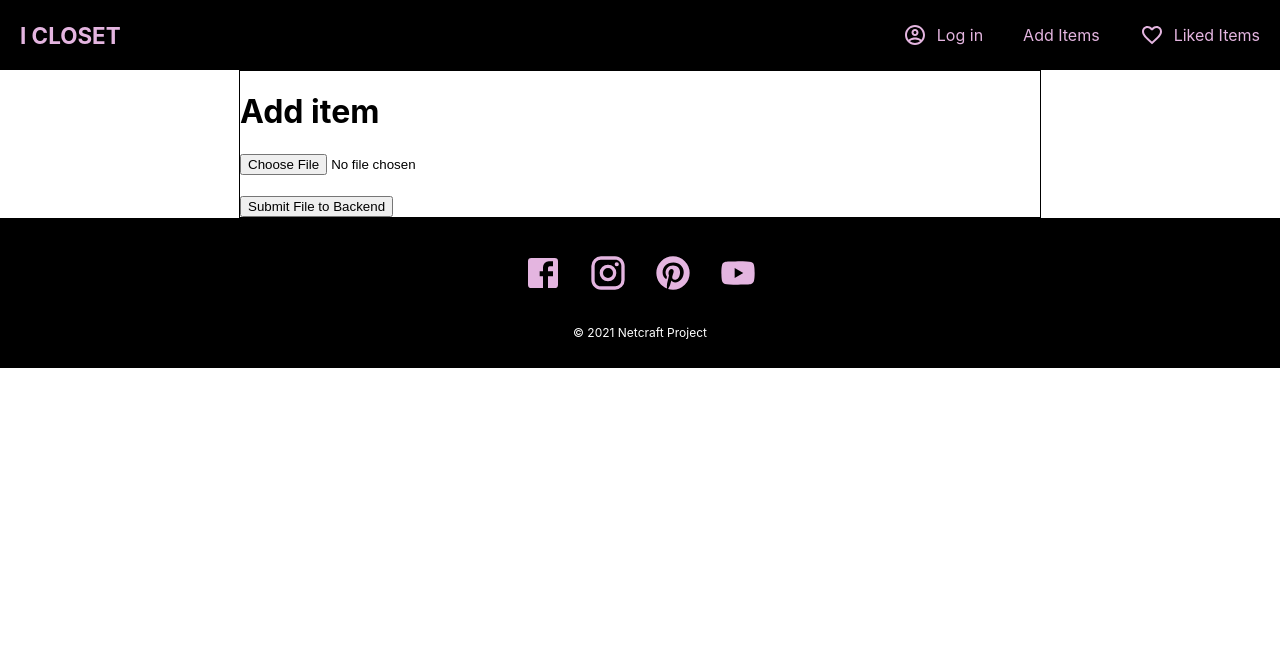
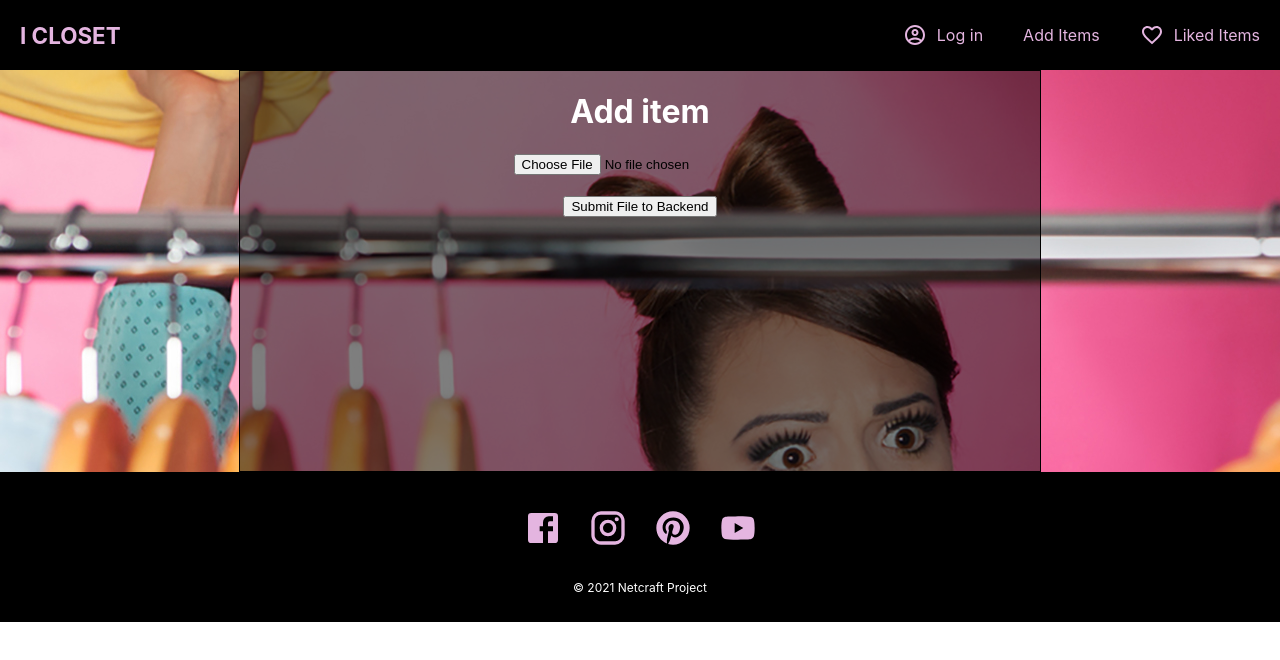
Before and after one commit to AnnaFridman2512/Icloset, a React (Create React App) app in the folder react-app/: page /addItems in a window 1280 px wide. Shown: the top 660 px of the page. Built offline with nearby package versions, Linux system fonts and the light colour scheme.

Commit message:
Cod to show where the MainComponent should be rendered added

```diff
--- a/react-app/src/components/AddtIems/AddItems.css
+++ b/react-app/src/components/AddtIems/AddItems.css
@@ -1,4 +1,9 @@
-.add-items {
+.add-items{
+    width: 100%;
+    height: 100%;
+    background-image:url(../../Helpers/CarouselImage/1.jpg);
+}
+.container {
     margin: 0 auto;
     width: 800px;
     display: flex;
--- a/react-app/src/components/AddtIems/AddItems.js
+++ b/react-app/src/components/AddtIems/AddItems.js
@@ -35,6 +35,7 @@ export default function AddItems(){
     return (
 
       <div className="add-items">
+        <div className="container">
       <h1>Add item</h1>
       <form onSubmit={onSubmitHandler}>
         <input type="file" onChange={fileChangeHandler} />
@@ -42,8 +43,8 @@ export default function AddItems(){
         <br />
         <button type="submit">Submit File to Backend</button>
       </form>
-
-        </div>
+       </div>
+     </div>
 
     );
 
--- a/react-app/src/components/HomePage/HomePage.css
+++ b/react-app/src/components/HomePage/HomePage.css
@@ -10,6 +10,7 @@
     background-size: cover;
 
 }
+
 
 .getStartedBtn{
     color: rgb(228, 181, 224);;
@@ -26,6 +27,17 @@
 
 }
 
+.container{
+    margin-top: 500px;
+    background-color: rgba(0,0,0, 0.5);
+    text-align: center;
+    height:400px;
+}
+
+ h1{
+    color: white;
+}
+
 @media (max-width: 760px){
     .container{
         justify-content: center;
--- a/react-app/src/components/HomePage/HomePage.js
+++ b/react-app/src/components/HomePage/HomePage.js
@@ -1,18 +1,17 @@
 import React from 'react'
-import { Link } from 'react-router-dom'
 // import Carusel from './Carusel.js'
-
+import './HomePage';
 import BgImage from '../../Helpers/CarouselImage/homePage_bg.jpg';
 import '../HomePage/HomePage.css'
+import MainComponent from '../MainComponent/MainComponent';
 
 
 function HomePage() {
     return (
         <div className='home' style={{backgroundImage: `url(${BgImage})`}}>
             <div className="container" >
-                <Link to='/items' >
-                {/*<button className='getStartedBtn'>Get Started!</button>*/}
-                </Link>
+                <h1>Here MainComponent should be rendered</h1>
+                <MainComponent />
             </div>
 
            {/* <Carusel /> */}
--- a/react-app/src/components/MainComponent/MainComponent.js
+++ b/react-app/src/components/MainComponent/MainComponent.js
@@ -1,4 +1,4 @@
-
+//MainComponent is rendered in HomePage.js
 import './MainComponent.css';
 
 
```
